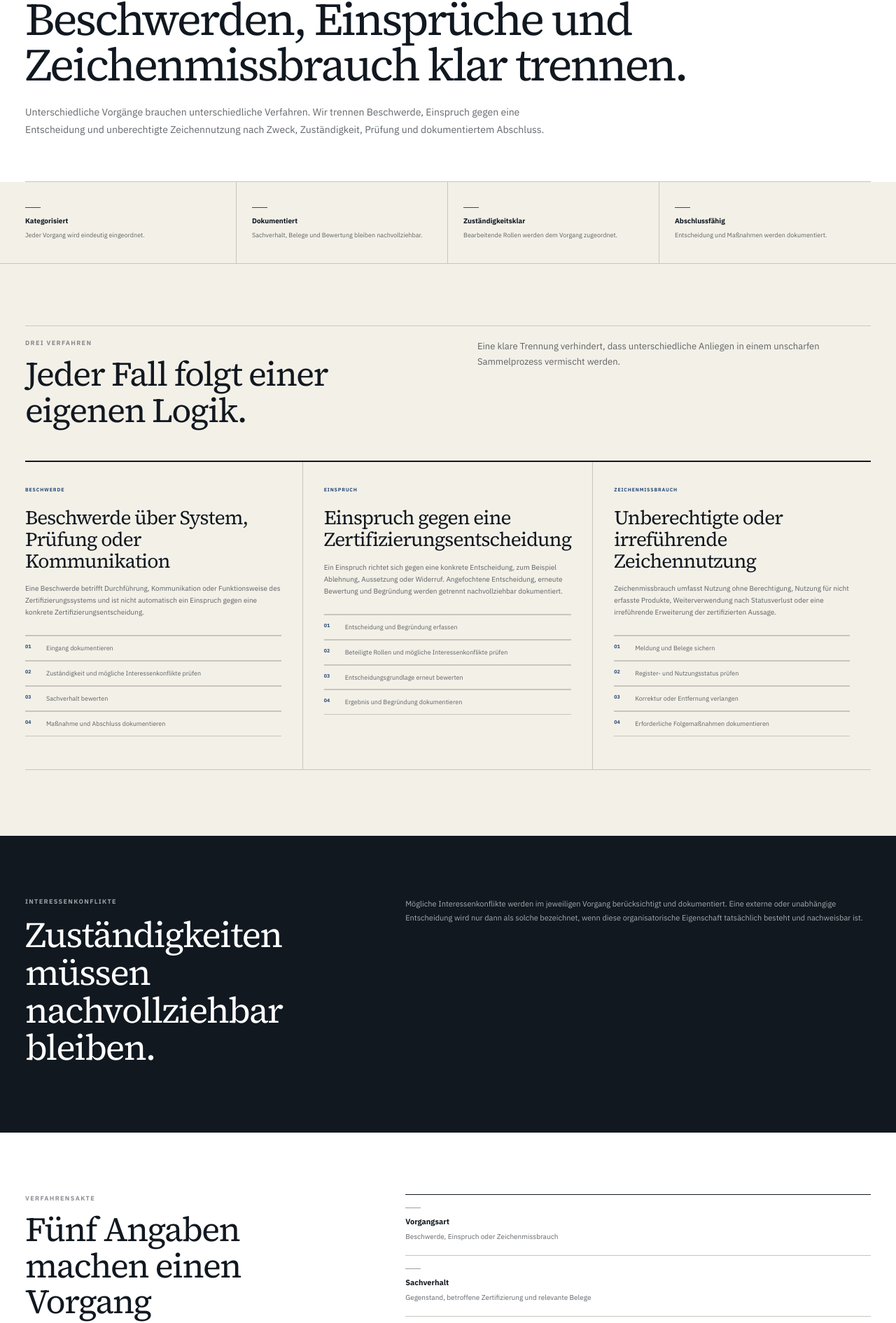
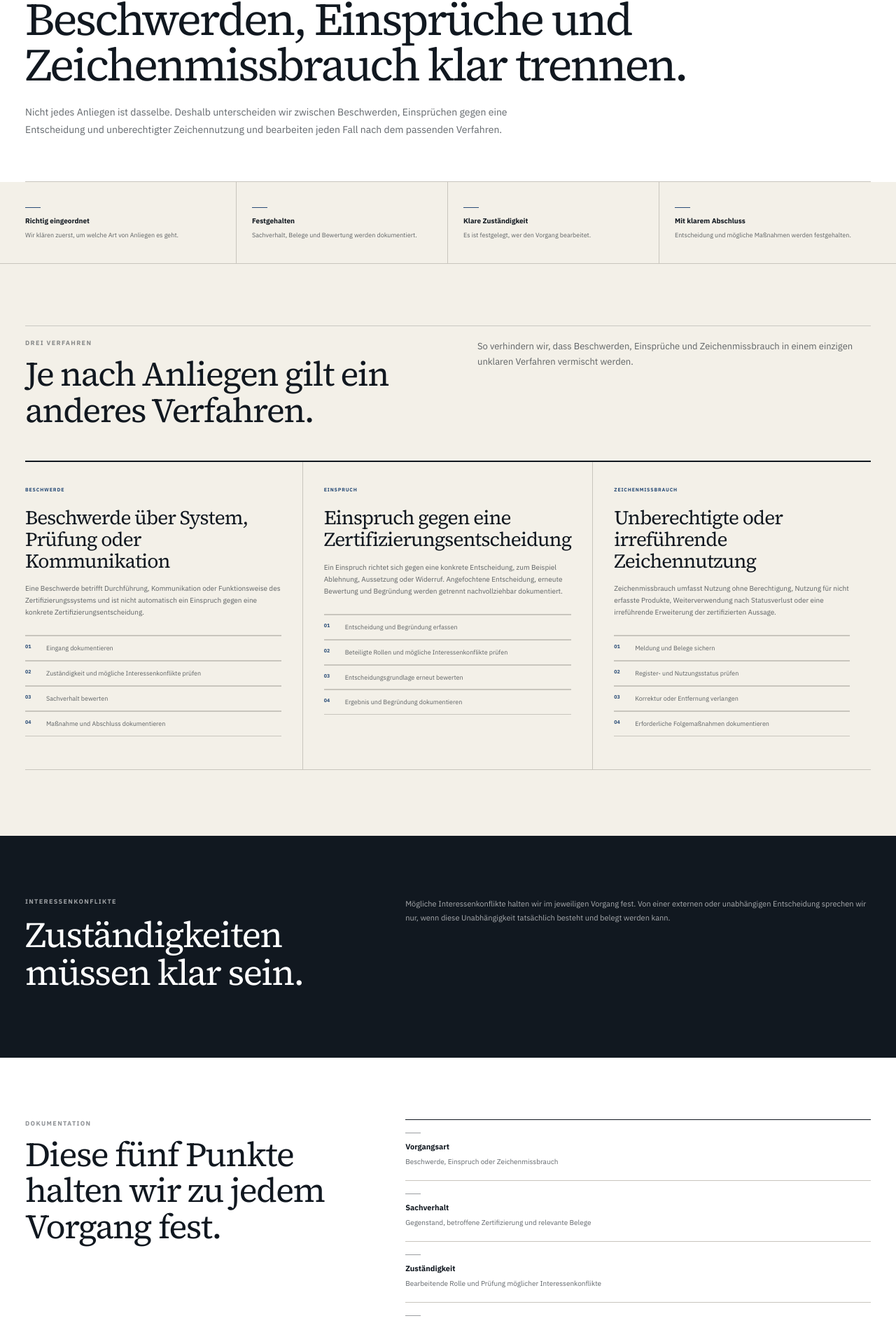
Before and after one commit to dennis-glaser-coder/human-certification-web, a Next.js app: page /verfahren in a window 1280 px wide. Shown: the part 213-2103 px from the top of the page at 70% size. Built offline with nearby package versions, Linux system fonts and the light colour scheme.

Commit message:
Rewrite procedures in clear formal language

```diff
--- a/src/app/verfahren/page.js
+++ b/src/app/verfahren/page.js
@@ -50,18 +50,18 @@ export default function ProceduresPage() {
         <div className="eyebrow">VERFAHRENSREGELN · MBH-GOV-0.1</div>
         <h1>Beschwerden, Einsprüche und Zeichenmissbrauch klar trennen.</h1>
         <p className="lead">
-          Unterschiedliche Vorgänge brauchen unterschiedliche Verfahren. Wir trennen
-          Beschwerde, Einspruch gegen eine Entscheidung und unberechtigte Zeichennutzung
-          nach Zweck, Zuständigkeit, Prüfung und dokumentiertem Abschluss.
+          Nicht jedes Anliegen ist dasselbe. Deshalb unterscheiden wir zwischen
+          Beschwerden, Einsprüchen gegen eine Entscheidung und unberechtigter Zeichennutzung
+          und bearbeiten jeden Fall nach dem passenden Verfahren.
         </p>
       </section>
 
       <section className="procedureMetaBand" aria-label="Verfahrensgrundsätze">
         <div className="shell procedureMetaGrid">
-          <div><strong>Kategorisiert</strong><p>Jeder Vorgang wird eindeutig eingeordnet.</p></div>
-          <div><strong>Dokumentiert</strong><p>Sachverhalt, Belege und Bewertung bleiben nachvollziehbar.</p></div>
-          <div><strong>Zuständigkeitsklar</strong><p>Bearbeitende Rollen werden dem Vorgang zugeordnet.</p></div>
-          <div><strong>Abschlussfähig</strong><p>Entscheidung und Maßnahmen werden dokumentiert.</p></div>
+          <div><strong>Richtig eingeordnet</strong><p>Wir klären zuerst, um welche Art von Anliegen es geht.</p></div>
+          <div><strong>Festgehalten</strong><p>Sachverhalt, Belege und Bewertung werden dokumentiert.</p></div>
+          <div><strong>Klare Zuständigkeit</strong><p>Es ist festgelegt, wer den Vorgang bearbeitet.</p></div>
+          <div><strong>Mit klarem Abschluss</strong><p>Entscheidung und mögliche Maßnahmen werden festgehalten.</p></div>
         </div>
       </section>
 
@@ -69,11 +69,11 @@ export default function ProceduresPage() {
         <div className="sectionIntro compact">
           <div>
             <div className="sectionNo">DREI VERFAHREN</div>
-            <h2>Jeder Fall folgt einer eigenen Logik.</h2>
+            <h2>Je nach Anliegen gilt ein anderes Verfahren.</h2>
           </div>
           <p>
-            Eine klare Trennung verhindert, dass unterschiedliche Anliegen in einem unscharfen
-            Sammelprozess vermischt werden.
+            So verhindern wir, dass Beschwerden, Einsprüche und Zeichenmissbrauch
+            in einem einzigen unklaren Verfahren vermischt werden.
           </p>
         </div>
 
@@ -95,13 +95,13 @@ export default function ProceduresPage() {
         <div className="shell procedureIntegrityGrid">
           <div>
             <div className="sectionNo light">INTERESSENKONFLIKTE</div>
-            <h2>Zuständigkeiten müssen nachvollziehbar bleiben.</h2>
+            <h2>Zuständigkeiten müssen klar sein.</h2>
           </div>
           <div>
             <p>
-              Mögliche Interessenkonflikte werden im jeweiligen Vorgang berücksichtigt und dokumentiert.
-              Eine externe oder unabhängige Entscheidung wird nur dann als solche bezeichnet,
-              wenn diese organisatorische Eigenschaft tatsächlich besteht und nachweisbar ist.
+              Mögliche Interessenkonflikte halten wir im jeweiligen Vorgang fest.
+              Von einer externen oder unabhängigen Entscheidung sprechen wir nur,
+              wenn diese Unabhängigkeit tatsächlich besteht und belegt werden kann.
             </p>
           </div>
         </div>
@@ -110,8 +110,8 @@ export default function ProceduresPage() {
       <section className="procedureRecord">
         <div className="shell procedureRecordGrid">
           <div>
-            <div className="sectionNo">VERFAHRENSAKTE</div>
-            <h2>Fünf Angaben machen einen Vorgang nachvollziehbar.</h2>
+            <div className="sectionNo">DOKUMENTATION</div>
+            <h2>Diese fünf Punkte halten wir zu jedem Vorgang fest.</h2>
           </div>
           <div className="procedureRecordList">
             {recordFields.map(([title, copy]) => (
@@ -124,7 +124,7 @@ export default function ProceduresPage() {
       </section>
 
       <section className="shell standardClose">
-        <p>Die Verfahrensregeln werden versioniert geführt; Änderungen bleiben nachvollziehbar dokumentiert.</p>
+        <p>Die Verfahrensregeln haben einen festen Versionsstand. Änderungen werden mit einer neuen Fassung dokumentiert.</p>
         <div className="standardCloseLinks">
           <Link className="textLink" href="/dokumente">Dokumentenregister →</Link>
           <Link className="textLink" href="/transparenz">Transparenz & Integrität →</Link>
```
